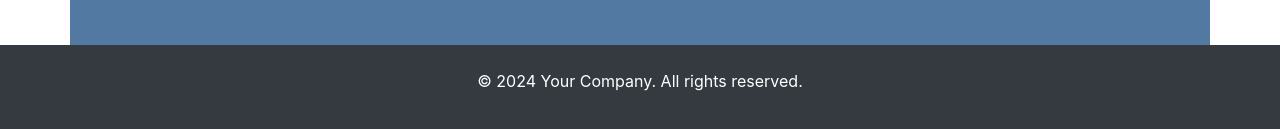
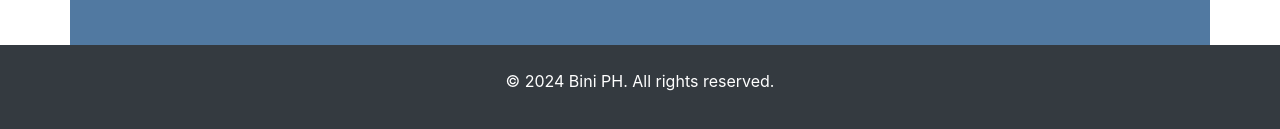
Before and after one commit to james123madera/TSA4_Website, a plain HTML site: page index.html in a window 1280 px wide. Shown: the part 1684-1813 px from the top of the page. Drawn offline with nearby package versions, Linux system fonts and the light colour scheme.

Commit message:
Update index.html

```diff
--- a/index.html
+++ b/index.html
@@ -119,7 +119,7 @@
 
 <footer class="bg-dark text-white text-center py-4">
   <div class="container">
-    <p>&copy; 2024 Your Company. All rights reserved.</p>
+    <p>&copy; 2024 Bini PH. All rights reserved.</p>
   </div>
 </footer>
 
```
